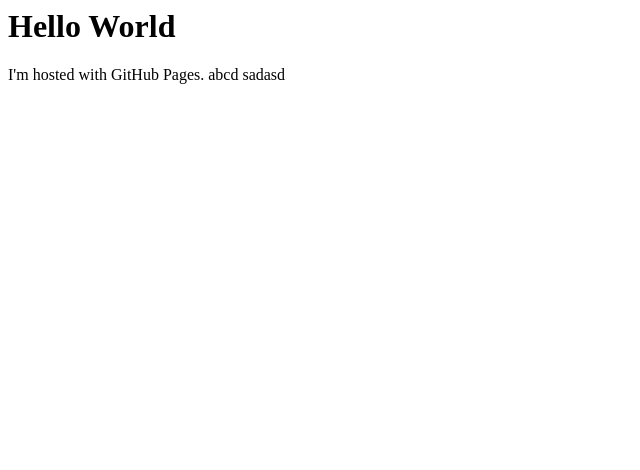
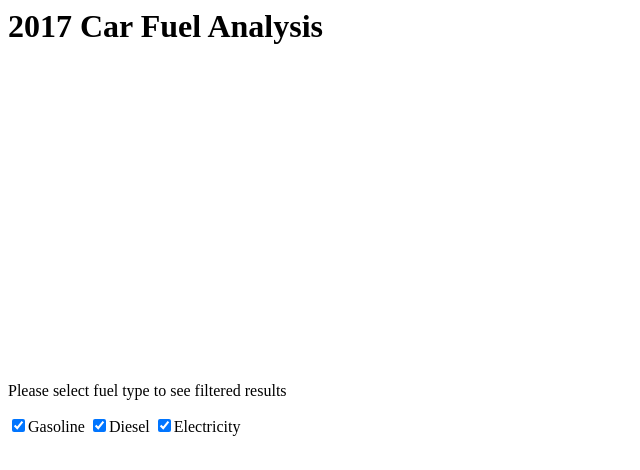
Before and after one commit to kino-chu/kinochu.github.io, a plain HTML site: page Index.html in a window 1280 px wide. Shown: the whole page, without its empty margins (0-640 px from the left). Drawn offline with nearby package versions, Linux system fonts and the light colour scheme; no server answers.

Commit message:
Update Index.html
xzczc

```diff
--- a/Index.html
+++ b/Index.html
@@ -1,6 +1,95 @@
 <html>
-<body>
-<h1>Hello World</h1>
-<p>I'm hosted with GitHub Pages. abcd sadasd </p>
+<head>
+    <title>2017 Car Fuel Analysis</title>
+</head>
+<script src='https://d3js.org/d3.v5.min.js'></script>
+<style> circle {fill: lightblue; stroke: black;} </style>
+<body onload="init()">
+<h1>2017 Car Fuel Analysis</h1>
+<svg width=300 height=300>
+</svg>
+
+<p>Please select fuel type to see filtered results </p>
+
+<div>
+    <input type="checkbox" class="checkbox1" value="Gasoline" checked><label>Gasoline</label>
+    <input type="checkbox" class="checkbox2" value="Diesel" checked><label>Diesel</label>
+    <input type="checkbox" class="checkbox3" value="Electricity" checked><label>Electricity</label>
+</div>
+
+
+<script>
+async function init(){
+    const data = await d3.csv("https://flunky.github.io/cars2017.csv")
+    var margin = 50
+    var lx = d3.scaleLog().domain([10,150]).range([0,200]);
+    var ly = d3.scaleLog().domain([10,150]).range([200,0]);
+    var color = d3.scaleOrdinal()
+      .domain(["Gasoline", "Diesel", "Electricity" ])
+      .range([ "#8FD175", "#402D54", "#D18975"])
+
+    d3.select('svg')
+    .append("g")
+    .attr("transform", "translate("+margin+","+margin+")")
+    .selectAll().data(data).enter().append('circle')
+    .attr("cx", function(d,i) {return lx(d.AverageCityMPG);})
+    .attr("cy", function(d,i) {return ly(d.AverageHighwayMPG);})
+    .attr("r", function(d,i) {return (Number.parseInt(d.EngineCylinders) + 2);})
+    .attr("class", function(d,i) {return d.Fuel;})
+    .style("fill", function(d){ return color(d.Fuel)})
+    d3.select('svg').append('g').attr("transform", "translate("+margin+","+margin+")").call(d3.axisLeft(ly).tickValues([10,20,50,100]).tickFormat(d3.format("s")));
+    d3.select('svg').append('g').attr("transform", "translate("+margin+","+(200+margin)+")").call(d3.axisBottom(lx).tickValues([10,20,50,100]).tickFormat(d3.format("s")));
+
+
+
+
+    /*
+    function gas(){
+    gas_checkbox = d3.select('checkbox1');
+    if (gas_checkbox.property("checked")) {
+        svg.selectAll('circle').transition().duration(3000).style("opacity", 0).attr("r", 0)}
+    };
+
+    d3.selectAll("checkbox1").on("change",gas);
+*/
+}
+
+var tooltip = d3.select('svg')
+    .append("div")
+    .style ("position", "absolute")
+    .style ("visibility", "hidden")
+    .text ("i'm a circle");
+
+d3.selectAll("circle")
+.on("mouseover", function(){return tooltip.style("visibility", "visible");})
+    //.on("mousemove", function(){return tooltip.style("top", (event.pageY-800)+"px").style("left",(event.pageX-800)+"px");})
+.on("mouseout", function(){return tooltip.style("visibility", "hidden");});
+
+
+
+
+/*function update(){
+
+    d3.selectAll(".checkbox").each(function(d){
+    cb = d3.select(this);
+    grp = cb.property("value")
+
+    if(cb.property("checked")){
+    // svg.selectAll("."+grp).transition().duration(1000).style("opacity", 1).attr("r", function(d){ return (Number.parseInt(d.EngineCylinders) + 2) })
+    svg.selectAll('circle').transition().duration(1000).style("opacity", 1).attr("r", function(d){ return (Number.parseInt(d.EngineCylinders) + 2) })
+
+    }
+
+    else{
+    svg.selectAll('circle').transition().duration(1000).style("opacity", 0).attr("r", 0)
+    }
+})
+}
+*/
+
+
+
+</script>
+
 </body>
 </html>
```
